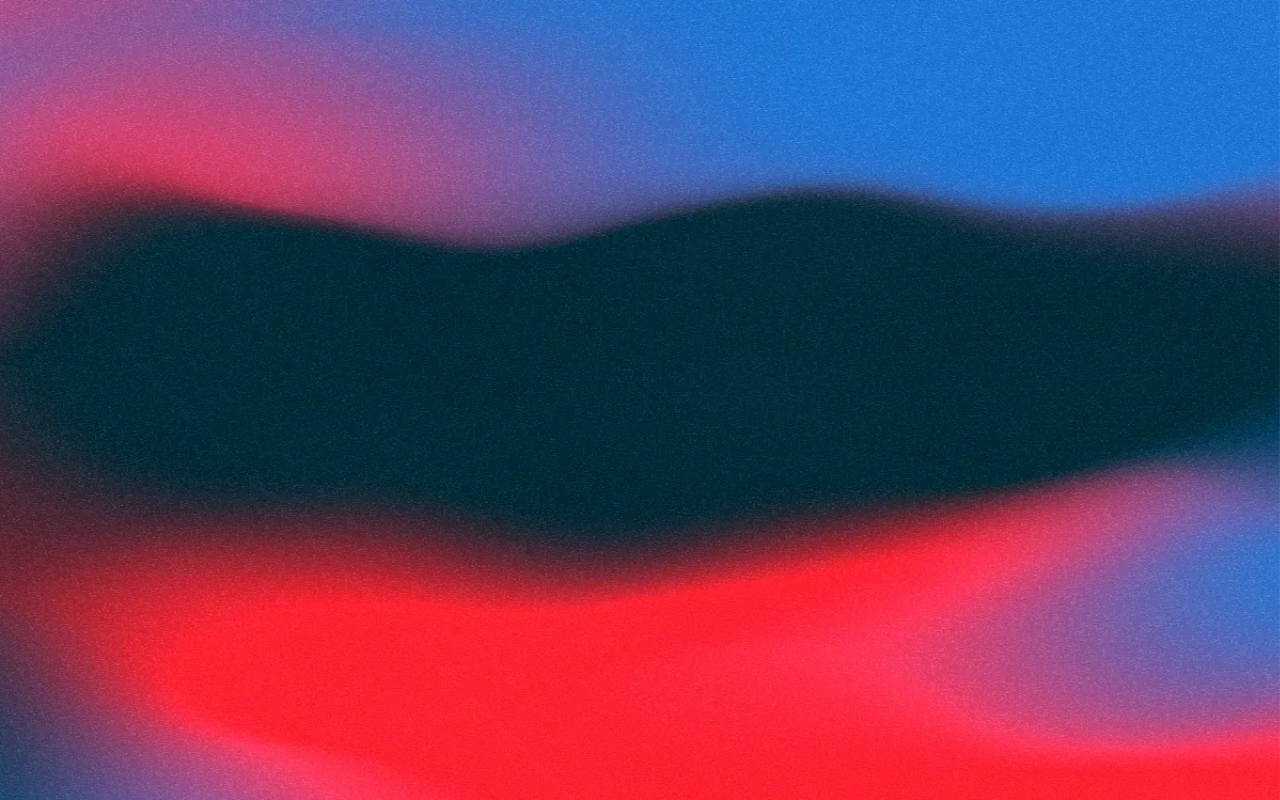
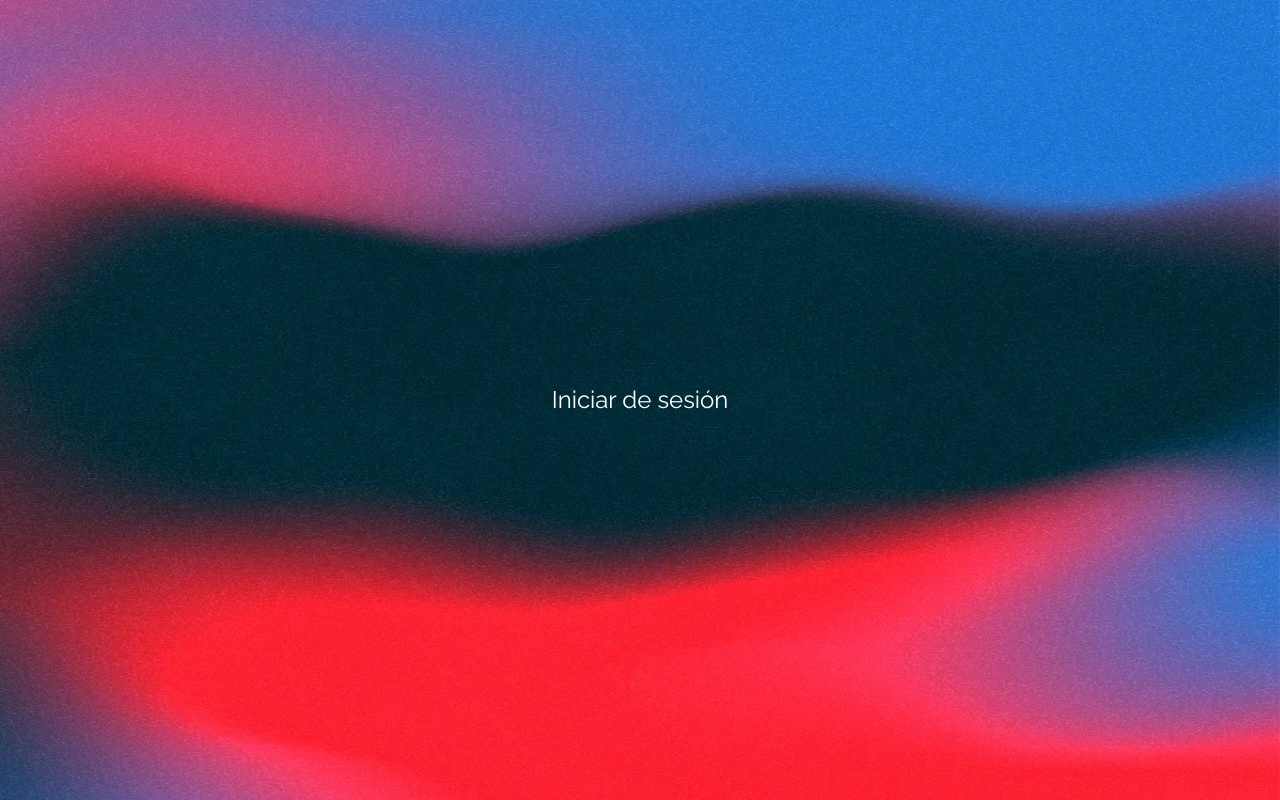
Before and after one commit to JesusAraujoDEV/mediart, a Nuxt app in the folder client/: page / in a window 1280 px wide. Built offline with nearby package versions, Linux system fonts and the light colour scheme; a web font is replaced by a local one.

Commit message:
feat: update API endpoint for password change in recovery page

```diff
--- a/client/pages/index.vue
+++ b/client/pages/index.vue
@@ -1,8 +1,10 @@
 <template>
   <NuxtLayout :name="'custom'">
     <NuxtPage />
-    <main class="w-screen h-dvh">
-
+    <main class="w-screen h-dvh flex justify-center items-center">
+      <NuxtLink to="/login" class="hover:underline text-center text-2xl">
+        <p>Iniciar de sesión</p>
+      </NuxtLink>
     </main>
   </NuxtLayout>
 </template>
--- a/client/pages/recovery.vue
+++ b/client/pages/recovery.vue
@@ -154,7 +154,7 @@ const resetPassword = async () => {
   }
 
   try {
-    const changePasswordUrl = `${config.public.backend}/api/v1/auth/change-password`;
+    const changePasswordUrl = `${config.public.backend}/api/auth/change-password`;
 
     const response = await fetch(changePasswordUrl, {
       method: 'POST',
```
